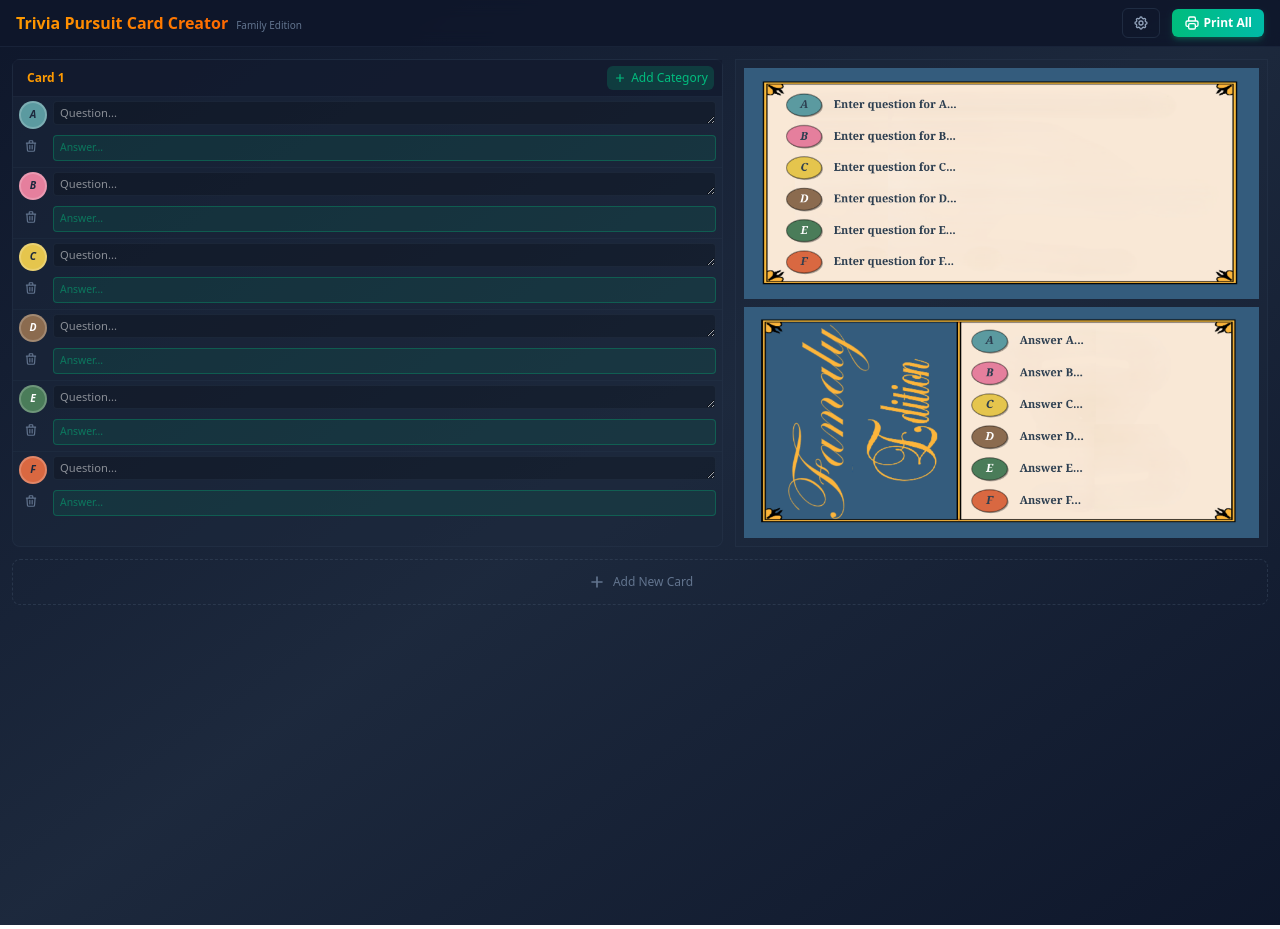
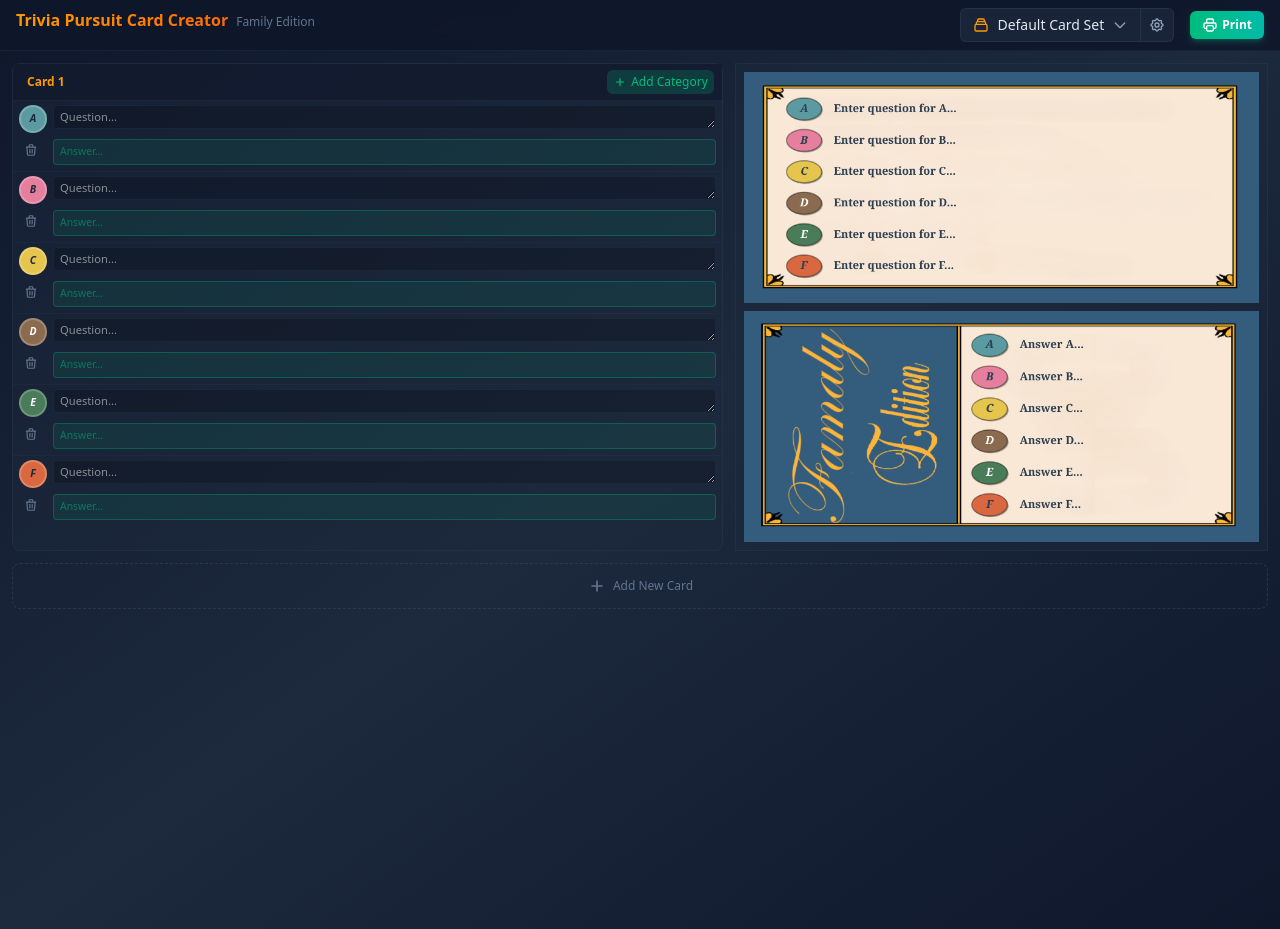
Before and after one commit to djfhe/trivial-pursuit-card-creator, a Vue app: page / in a window 1280 px wide. Built offline with nearby package versions, Linux system fonts and the light colour scheme.

Commit message:
add card set selection

```diff
--- a/src/App.vue
+++ b/src/App.vue
@@ -1,7 +1,7 @@
 <script setup lang="ts">
-import { computed, onMounted, ref, shallowRef } from 'vue'
+import { computed, onMounted, onUnmounted, ref, shallowRef } from 'vue'
 import type { CardSet } from './types'
-import { loadCardSets } from './types'
+import { loadCardSets, DEFAULT_CATEGORIES, createNewCard } from './types'
 import PrintableCard from './components/PrintableCard.vue'
 import questionsCardImg from './assets/trivia_pursuite_questions_blank.png'
 import answersCardImg from './assets/trivia_pursuite_answers_blank.png'
@@ -10,14 +10,19 @@
 import CardSetSettings from './components/CardSetSettings.vue'
 
 const showSettings = ref(false)
-
+const showCardSetDropdown = ref(false)
 
 const cardSets = ref<CardSet[]>(loadCardSets())
-const selectedCardSetId = ref<string>(cardSets.value[0]!.id)
-const selectedCardSet = computed<CardSet>({
-  get: () => cardSets.value.find(set => set.id === selectedCardSetId.value) ?? cardSets.value[0]!,
+const selectedCardSetId = ref<string | null>(cardSets.value[0]?.id ?? null)
+const selectedCardSet = computed<CardSet | null>({
+  get: () => cardSets.value.find(set => set.id === selectedCardSetId.value) ?? null,
 
-  set: (value) => {
+  set: (value: CardSet | null) => {
+    if (!value) {
+      selectedCardSetId.value = null
+      return
+    }
+
     const selectedCardSetIndex = cardSets.value.findIndex(set => set.id === selectedCardSetId.value)
 
     if (selectedCardSetIndex !== -1) {
@@ -27,6 +32,31 @@
     }
   }
 })
+
+function selectCardSet(cardSetId: string) {
+  selectedCardSetId.value = cardSetId
+  showCardSetDropdown.value = false
+}
+
+function addNewCardSet() {
+  const newCardSet: CardSet = {
+    id: `card-set-${crypto.randomUUID()}`,
+    name: `Card Set ${cardSets.value.length + 1}`,
+    defaultCategories: DEFAULT_CATEGORIES.map(cat => ({ ...cat, id: `category-${crypto.randomUUID()}` })),
+    cards: []
+  }
+  newCardSet.cards.push(createNewCard([], newCardSet.defaultCategories))
+  cardSets.value.push(newCardSet)
+  selectedCardSetId.value = newCardSet.id
+  showCardSetDropdown.value = false
+}
+
+function handleClickOutside(event: MouseEvent) {
+  const target = event.target as HTMLElement
+  if (!target.closest('.card-set-dropdown')) {
+    showCardSetDropdown.value = false
+  }
+}
 
 function handlePrint() {
   window.print()
@@ -47,6 +77,12 @@
     answerImage.value = loadingAnswerImage
   }
   loadingAnswerImage.src = answersCardImg
+
+  document.addEventListener('click', handleClickOutside)
+})
+
+onUnmounted(() => {
+  document.removeEventListener('click', handleClickOutside)
 })
 
 provideImageSources(questionImage, answerImage)
@@ -55,16 +91,34 @@
 <template>
   <div class="min-h-screen bg-linear-to-br from-slate-900 via-slate-800 to-slate-900 text-white flex flex-col print:hidden">
     <!-- Header -->
-    <header class="px-4 py-2 bg-slate-900/90 border-b border-slate-700/30 flex items-center justify-between backdrop-blur-sm sticky top-0 z-50">
-      <div class="flex items-baseline gap-2">
-        <h1 class="text-base font-bold bg-linear-to-r from-amber-500 to-orange-500 bg-clip-text text-transparent">Trivia Pursuit Card Creator</h1>
-        <span class="text-[0.625rem] text-slate-500">Family Edition</span>
+    <header class="px-4 py-2 bg-slate-900/90 border-b border-slate-700/30 flex justify-between backdrop-blur-sm sticky top-0 z-50">
+      <div>
+        <h1 class="text-base font-bold bg-linear-to-r from-amber-500 to-orange-500 bg-clip-text text-transparent inline mr-2">Trivia Pursuit Card Creator</h1>
+        <span class="text-xs text-slate-500">Family Edition</span>
       </div>
-      <div class="flex items-center gap-3">
+
+        <!-- Card Set Dropdown with Settings -->
+        <div class="relative card-set-dropdown flex ml-auto mr-4">
+          <button
+            @click="showCardSetDropdown = !showCardSetDropdown"
+            class="flex items-center gap-2 px-3 py-1.5 bg-slate-800/80 border border-slate-700/50 rounded-l-md text-sm cursor-pointer transition-all hover:bg-slate-700/60 hover:border-slate-600/50 min-w-[180px]"
+          >
+            <svg class="w-4 h-4 text-amber-500" fill="none" stroke="currentColor" viewBox="0 0 24 24">
+              <path stroke-linecap="round" stroke-linejoin="round" stroke-width="2" d="M19 11H5m14 0a2 2 0 012 2v6a2 2 0 01-2 2H5a2 2 0 01-2-2v-6a2 2 0 012-2m14 0V9a2 2 0 00-2-2M5 11V9a2 2 0 012-2m0 0V5a2 2 0 012-2h6a2 2 0 012 2v2M7 7h10" />
+            </svg>
+            <span class="flex-1 text-left truncate text-slate-200" :class="{ 'italic font-light': selectedCardSet === null }">{{ selectedCardSet?.name ?? 'Select a card set' }}</span>
+            <svg
+              class="w-4 h-4 text-slate-400 transition-transform duration-200"
+              :class="{ 'rotate-180': showCardSetDropdown }"
+              fill="none" stroke="currentColor" viewBox="0 0 24 24"
+            >
+              <path stroke-linecap="round" stroke-linejoin="round" stroke-width="2" d="M19 9l-7 7-7-7" />
+            </svg>
+          </button>
           <button
             @click="showSettings = true"
-          class="flex items-center gap-1 px-2.5 py-1.5 text-slate-400 border border-slate-700/50 rounded-md text-xs cursor-pointer transition-all hover:bg-slate-700/50 hover:text-white"
-          title="Settings"
+            class="flex items-center px-2 py-1.5 bg-slate-800/80 border border-l-0 border-slate-700/50 rounded-r-md text-slate-400 cursor-pointer transition-all hover:bg-slate-700/60 hover:text-amber-400 hover:border-slate-600/50"
+            title="Card Set Settings"
           >
             <svg class="w-4 h-4" fill="none" stroke="currentColor" viewBox="0 0 24 24">
               <path stroke-linecap="round" stroke-linejoin="round" stroke-width="2" d="M10.325 4.317c.426-1.756 2.924-1.756 3.35 0a1.724 1.724 0 002.573 1.066c1.543-.94 3.31.826 2.37 2.37a1.724 1.724 0 001.065 2.572c1.756.426 1.756 2.924 0 3.35a1.724 1.724 0 00-1.066 2.573c.94 1.543-.826 3.31-2.37 2.37a1.724 1.724 0 00-2.572 1.065c-.426 1.756-2.924 1.756-3.35 0a1.724 1.724 0 00-2.573-1.066c-1.543.94-3.31-.826-2.37-2.37a1.724 1.724 0 00-1.065-2.572c-1.756-.426-1.756-2.924 0-3.35a1.724 1.724 0 001.066-2.573c-.94-1.543.826-3.31 2.37-2.37.996.608 2.296.07 2.572-1.065z" />
@@ -72,6 +126,58 @@
             </svg>
           </button>
 
+          <!-- Dropdown Menu -->
+          <Transition
+            enter-active-class="transition duration-150 ease-out"
+            enter-from-class="opacity-0 -translate-y-1"
+            enter-to-class="opacity-100 translate-y-0"
+            leave-active-class="transition duration-100 ease-in"
+            leave-from-class="opacity-100 translate-y-0"
+            leave-to-class="opacity-0 -translate-y-1"
+          >
+            <div
+              v-if="showCardSetDropdown"
+              class="absolute top-full left-0 mt-1 w-full min-w-[220px] bg-slate-800 border border-slate-700/50 rounded-lg shadow-xl shadow-black/30 overflow-hidden z-50"
+            >
+              <!-- Existing Card Sets -->
+              <div class="max-h-[240px] overflow-y-auto">
+                <button
+                  v-for="cardSet in cardSets"
+                  :key="cardSet.id"
+                  @click="selectCardSet(cardSet.id)"
+                  class="w-full flex items-center gap-2 px-3 py-2.5 text-sm text-left cursor-pointer transition-colors"
+                  :class="cardSet.id === selectedCardSetId ? 'bg-amber-500/15 text-amber-400' : 'text-slate-300 hover:bg-slate-700/60'"
+                >
+                  <svg
+                    v-if="cardSet.id === selectedCardSetId"
+                    class="w-4 h-4 text-amber-500 shrink-0"
+                    fill="currentColor" viewBox="0 0 20 20"
+                  >
+                    <path fill-rule="evenodd" d="M16.707 5.293a1 1 0 010 1.414l-8 8a1 1 0 01-1.414 0l-4-4a1 1 0 011.414-1.414L8 12.586l7.293-7.293a1 1 0 011.414 0z" clip-rule="evenodd" />
+                  </svg>
+                  <div v-else class="w-4 h-4 shrink-0"></div>
+                  <span class="truncate">{{ cardSet.name }}</span>
+                  <span class="ml-auto text-xs text-slate-500">{{ cardSet.cards.length }} cards</span>
+                </button>
+              </div>
+
+              <!-- Divider -->
+              <div class="border-t border-slate-700/50"></div>
+
+              <!-- Add New Card Set -->
+              <button
+                @click="addNewCardSet"
+                class="w-full flex items-center gap-2 px-3 py-2.5 text-sm text-left cursor-pointer transition-colors text-emerald-400 hover:bg-emerald-500/10"
+              >
+                <svg class="w-4 h-4" fill="none" stroke="currentColor" viewBox="0 0 24 24">
+                  <path stroke-linecap="round" stroke-linejoin="round" stroke-width="2" d="M12 6v6m0 0v6m0-6h6m-6 0H6" />
+                </svg>
+                <span>Add New Card Set</span>
+              </button>
+            </div>
+          </Transition>
+        </div>
+      <div class="flex items-center gap-3">
         <button
           @click="handlePrint"
           class="flex items-center gap-1 px-3 py-1.5 bg-linear-to-r from-emerald-500 to-teal-500 text-white rounded-md font-semibold text-xs cursor-pointer transition-all shadow-md shadow-emerald-500/25 hover:-translate-y-0.5 hover:shadow-lg hover:shadow-emerald-500/35"
@@ -79,19 +185,22 @@
           <svg class="w-4 h-4" fill="none" stroke="currentColor" viewBox="0 0 24 24">
             <path stroke-linecap="round" stroke-linejoin="round" stroke-width="2" d="M17 17h2a2 2 0 002-2v-4a2 2 0 00-2-2H5a2 2 0 00-2 2v4a2 2 0 002 2h2m2 4h6a2 2 0 002-2v-4a2 2 0 00-2-2H9a2 2 0 00-2 2v4a2 2 0 002 2zm8-12V5a2 2 0 00-2-2H9a2 2 0 00-2 2v4h10z" />
           </svg>
-          Print All
+          Print
         </button>
       </div>
     </header>
 
     <!-- Main Content - Card Grid -->
     <main class="flex-1 overflow-y-auto p-3 print:hidden pb-80">
-      <CardSetPanel v-model:card-set="selectedCardSet" />
+      <CardSetPanel v-if="selectedCardSet" v-model:card-set="selectedCardSet" />
+      <div v-else class="flex items-center justify-center h-full">
+        <p class="text-slate-500 text-center">No card set selected. Please select a card set to continue.</p>
+      </div>
     </main>
   </div>
 
   <!-- Print version -->
-  <div class="hidden print:block">
+  <div v-if="selectedCardSet" class="hidden print:block">
       <PrintableCard
         v-for="card in selectedCardSet.cards" :key="card.id"
         :card="card"
@@ -99,6 +208,7 @@
   </div>
 
   <CardSetSettings
+    v-if="selectedCardSet"
     v-model:open="showSettings"
     v-model:card-set="selectedCardSet"
   />
```
Lines whose indentation alone changed are shown as unchanged.
